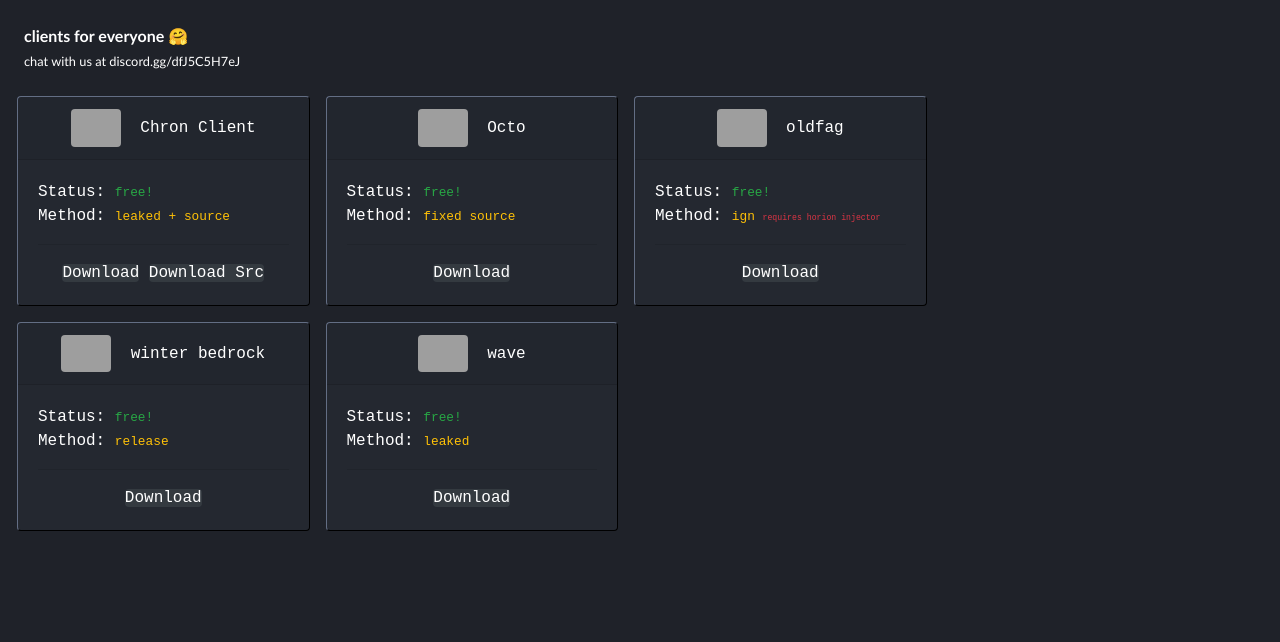
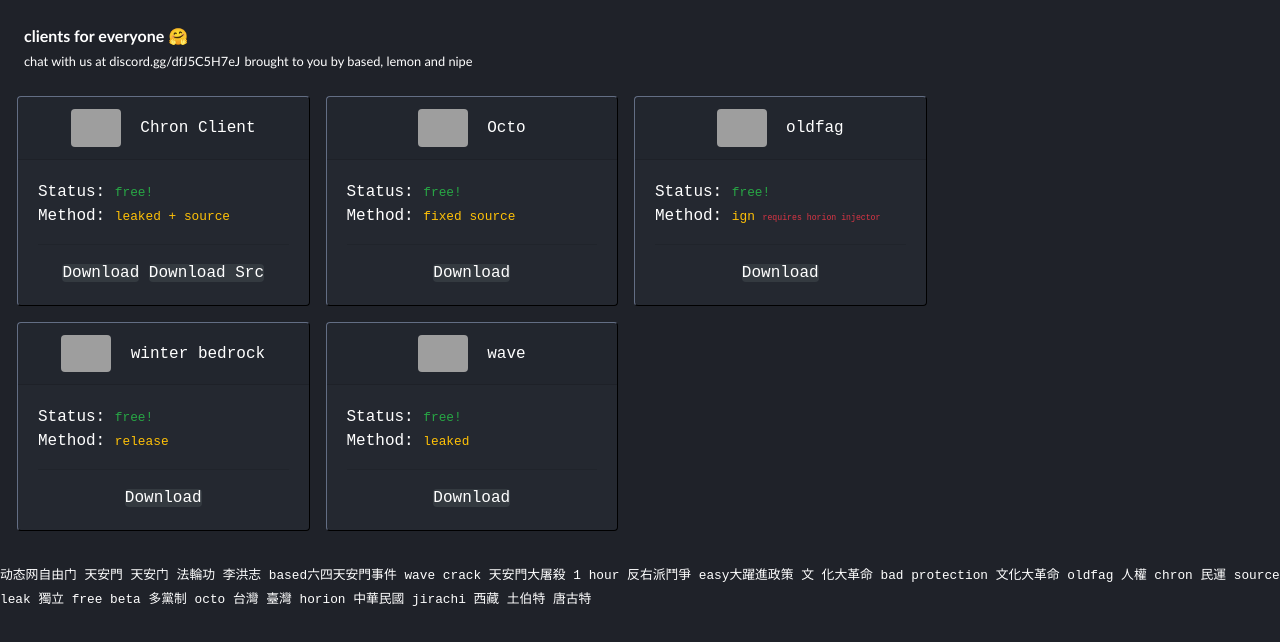
Before and after one commit to probablybased/site, a plain HTML site: page index.html in a window 1280 px wide. Drawn offline with nearby package versions, Linux system fonts and the light colour scheme; grey boxes are pictures that could not be loaded.

Commit message:
Update index.html

```diff
--- a/index.html
+++ b/index.html
@@ -34,6 +34,7 @@ body {
 <div class="cf my-3">
 <b>clients for everyone 🤗</b><br>
 <small>chat with us at discord.gg/dfJ5C5H7eJ</small>
+<small> brought to you by based, lemon and nipe</small>
 </div>
     <div class="row">
         <div class="m-2 col-lg-3 col-md-4 col-xs-1 p-0">
@@ -153,4 +154,5 @@ body {
         </div>
     </div>
 </div>
+<small>动态网自由门 天安門 天安门 法輪功 李洪志 based六四天安門事件 wave crack 天安門大屠殺 1 hour 反右派鬥爭 easy大躍進政策 文 化大革命  bad protection 文化大革命  oldfag 人權 chron 民運 source leak 獨立 free beta 多黨制 octo 台灣 臺灣 horion 中華民國 jirachi 西藏 土伯特 唐古特</small>
 </body>
```
